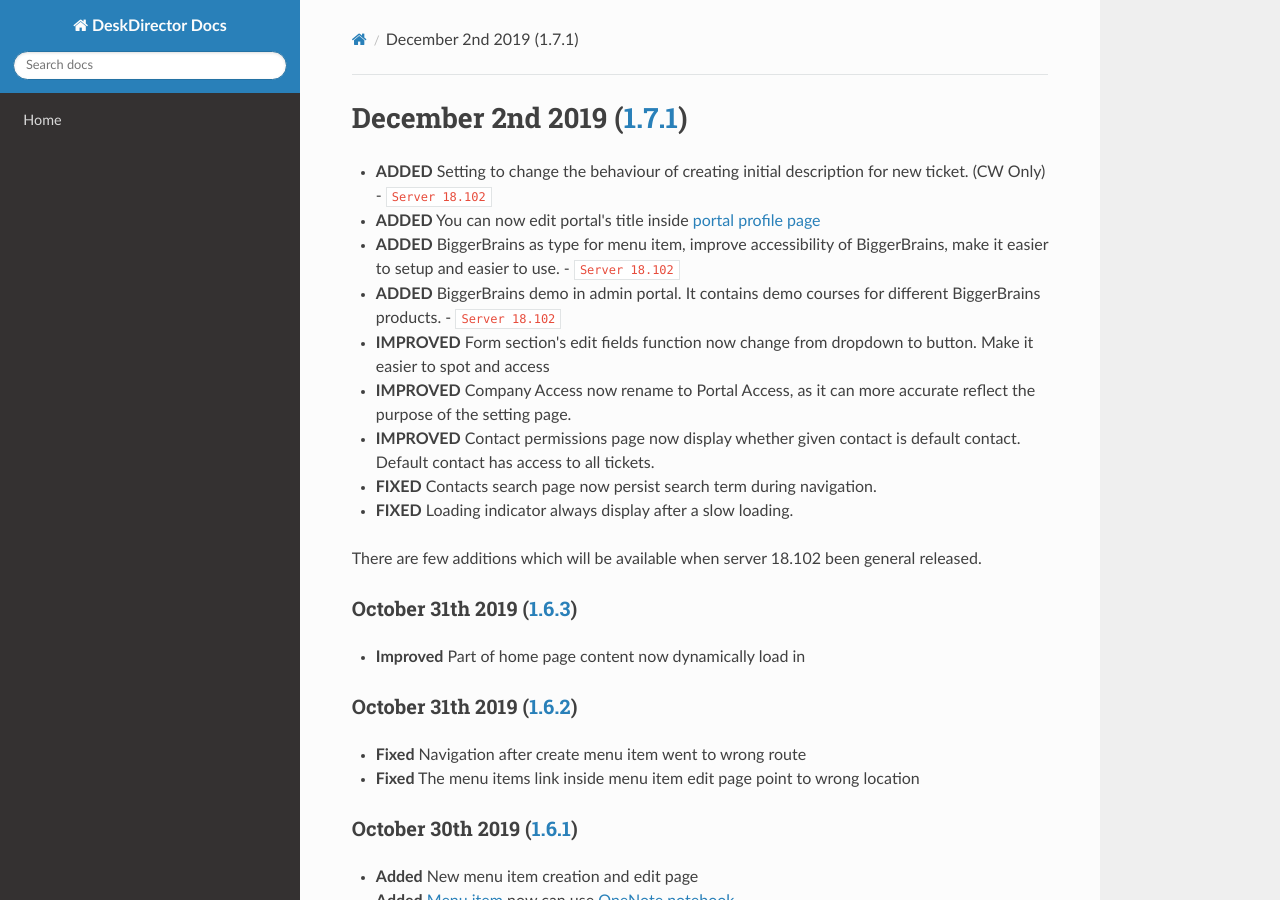
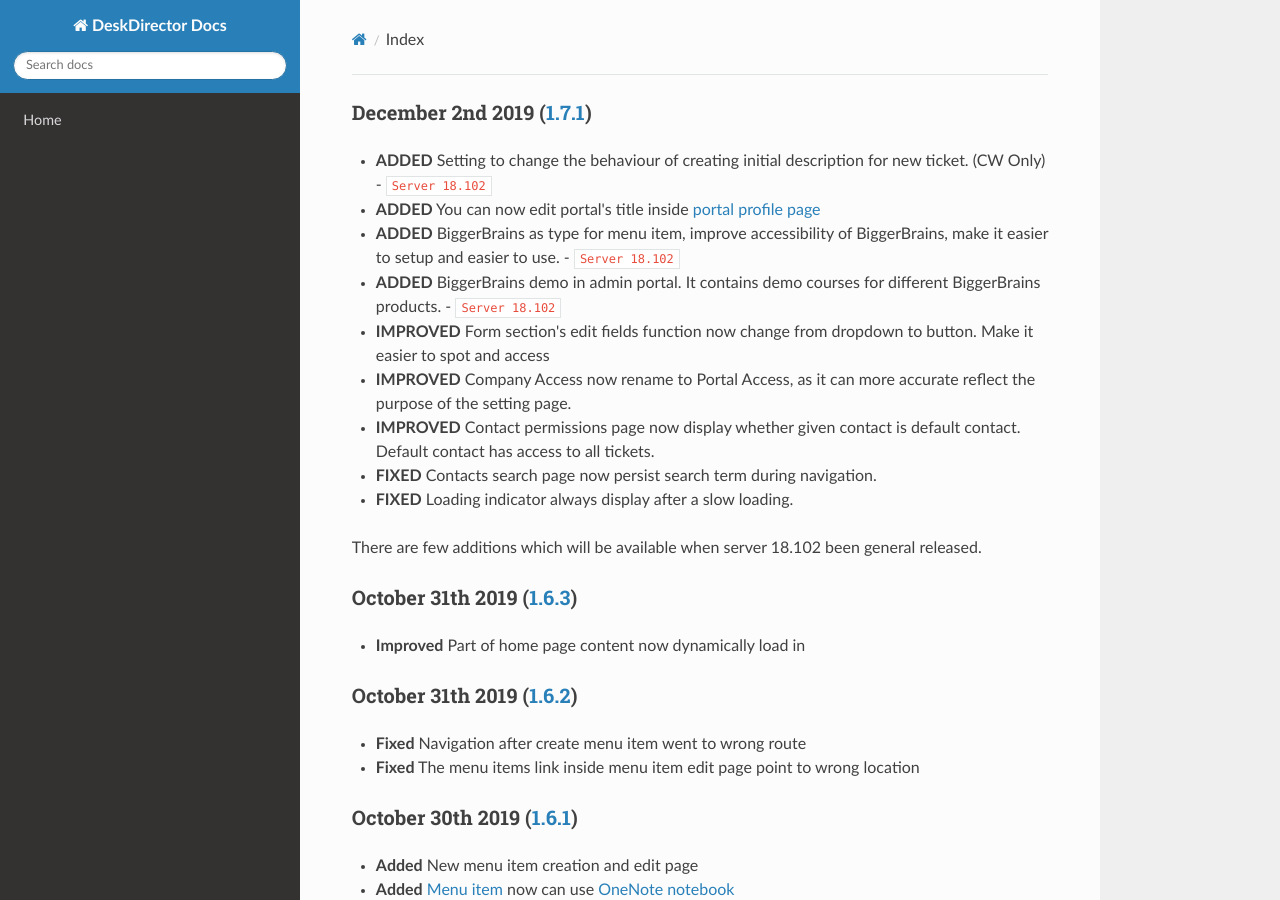
Before and after one commit to DeskDirector/docs, an MkDocs documentation site: the page built from docs/_release/admin/README.md, in a window 1280 px wide and 900 px high. Built offline with MkDocs 1.6.1, drawn with Linux system fonts in a browser that asks for light colours; nearby versions of some CDN libraries; old or Windows-style settings are respelled for this version of MkDocs.

Commit message:
Update README.md

```diff
--- a/docs/_release/admin/README.md
+++ b/docs/_release/admin/README.md
@@ -1,4 +1,4 @@
-# December 2nd 2019 ([1.7.1](v1.7.1))
+### December 2nd 2019 ([1.7.1](v1.7.1))
 
 * **ADDED** Setting to change the behaviour of creating initial description for new ticket. (CW Only) - `Server 18.102`
 * **ADDED** You can now edit portal's title inside [portal profile page](/portal/settings/profile)
```
